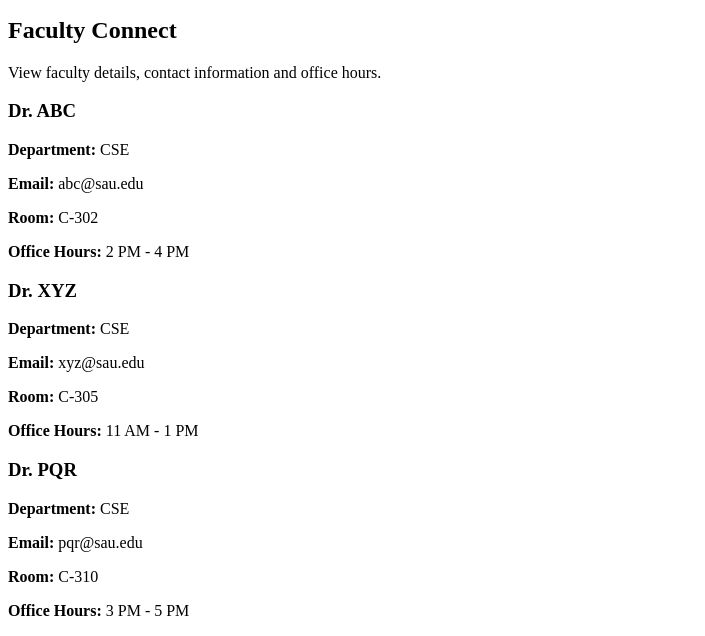
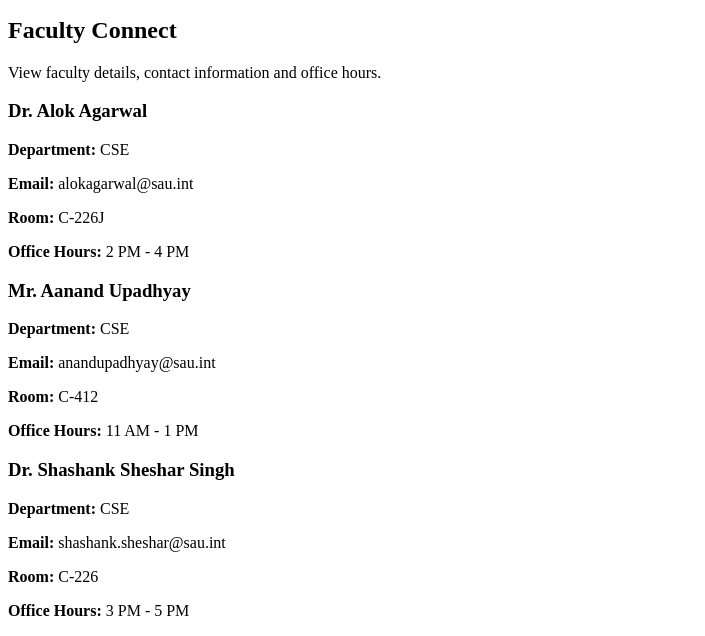
Before and after one commit to nishitabhatt07/FWD42, a plain HTML site: page faculty.html in a window 1280 px wide. Shown: the part 224-860 px from the top of the page, without its empty margins (0-705 px from the left). Drawn offline with Linux system fonts and the light colour scheme; a script that the page names is missing.

Commit message:
Update faculty.html

```diff
--- a/faculty.html
+++ b/faculty.html
@@ -115,13 +115,13 @@ href="https://cdnjs.cloudflare.com/ajax/libs/font-awesome/6.5.1/css/all.min.css"
 
         <div class="card">
 
-            <h3>Dr. ABC</h3>
+            <h3>Dr. Alok Agarwal </h3>
 
             <p><strong>Department:</strong> CSE</p>
 
-            <p><strong>Email:</strong> abc@sau.edu</p>
+            <p><strong>Email:</strong> alokagarwal@sau.int</p>
 
-            <p><strong>Room:</strong> C-302</p>
+            <p><strong>Room:</strong> C-226J</p>
 
             <p><strong>Office Hours:</strong> 2 PM - 4 PM</p>
 
@@ -129,13 +129,13 @@ href="https://cdnjs.cloudflare.com/ajax/libs/font-awesome/6.5.1/css/all.min.css"
 
         <div class="card">
 
-            <h3>Dr. XYZ</h3>
+            <h3>Mr. Aanand Upadhyay</h3>
 
             <p><strong>Department:</strong> CSE</p>
 
-            <p><strong>Email:</strong> xyz@sau.edu</p>
+            <p><strong>Email:</strong> anandupadhyay@sau.int</p>
 
-            <p><strong>Room:</strong> C-305</p>
+            <p><strong>Room:</strong> C-412</p>
 
             <p><strong>Office Hours:</strong> 11 AM - 1 PM</p>
 
@@ -143,13 +143,13 @@ href="https://cdnjs.cloudflare.com/ajax/libs/font-awesome/6.5.1/css/all.min.css"
 
         <div class="card">
 
-            <h3>Dr. PQR</h3>
+            <h3>Dr. Shashank Sheshar Singh</h3>
 
             <p><strong>Department:</strong> CSE</p>
 
-            <p><strong>Email:</strong> pqr@sau.edu</p>
+            <p><strong>Email:</strong> shashank.sheshar@sau.int</p>
 
-            <p><strong>Room:</strong> C-310</p>
+            <p><strong>Room:</strong> C-226</p>
 
             <p><strong>Office Hours:</strong> 3 PM - 5 PM</p>
 
```
